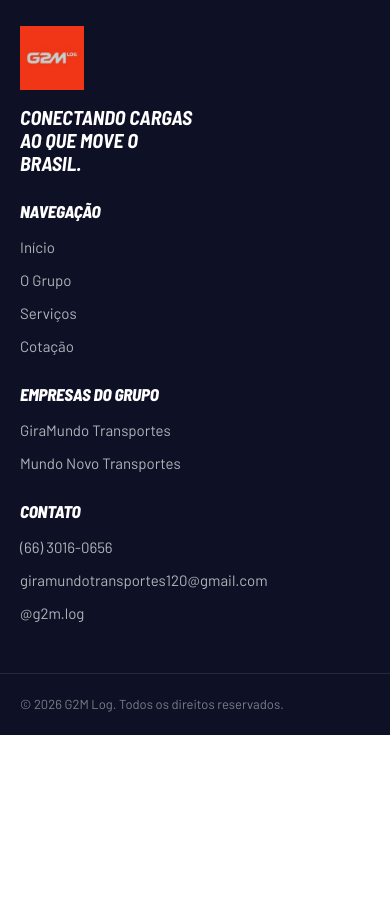
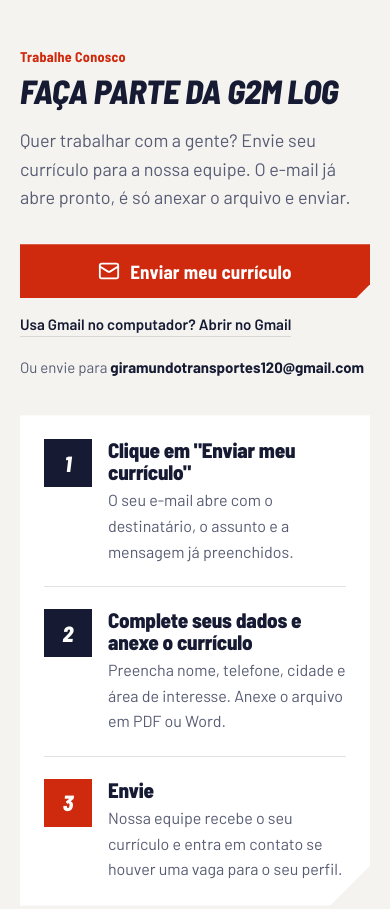
Before and after one commit to gustagoatt/giramundotransportes, a plain HTML site: page index.html in a window 390 px wide. Shown: the part 5940-6849 px from the top of the page. Before the commit the page ends 6675 px from the top, so only its background shows below. Drawn offline with Linux system fonts and the light colour scheme.

Commit message:
Menu acompanha a secao e nova secao Trabalhe Conosco
Co-Authored-By: Claude Opus 5.5 <noreply@anthropic.com>
Claude-Session: https://claude.ai/code/session_017xnz1XapoKjYd1aFfN7f2v

```diff
--- a/index.html
+++ b/index.html
@@ -77,7 +77,7 @@ button,input,select,textarea{font:inherit;color:inherit}
 .brand span{font-family:var(--h);font-weight:700;font-size:14px;line-height:1.2;color:var(--muted);border-left:1px solid var(--line);padding-left:14px}
 .brand span b{display:block;color:var(--navy);font-size:16px}
 .nav{display:flex;align-items:center;gap:28px}
-.nav ul{display:flex;gap:24px}
+.nav ul{display:flex;gap:20px}
 .nav ul a{font-family:var(--h);font-weight:700;font-size:18px;color:var(--navy);padding:26px 0;position:relative}
 .nav ul a::after{content:"";position:absolute;left:0;right:0;bottom:16px;height:3px;background:var(--red);transform:scaleX(0);transform-origin:left;transition:transform .3s var(--ease)}
 .nav ul a:hover::after,.nav ul a.on::after{transform:scaleX(1)}
@@ -185,6 +185,25 @@ button,input,select,textarea{font:inherit;color:inherit}
 .form .btn{margin-top:20px;width:100%}
 .form__note{margin-top:12px;font-size:13px;color:var(--muted);text-align:center}
 
+
+/* ---------- Trabalhe conosco ---------- */
+.job{position:relative;background:var(--off);padding-block:clamp(88px,10vw,140px);overflow:hidden;isolation:isolate}
+.job::after{content:"";position:absolute;right:0;top:0;bottom:0;width:min(34vw,420px);background:var(--red);clip-path:polygon(38% 0,100% 0,100% 100%,0 100%);z-index:-1;opacity:.95}
+.job__grid{display:grid;grid-template-columns:minmax(0,1fr) minmax(0,1fr);gap:clamp(36px,5vw,80px);align-items:center}
+.job__cta{display:flex;flex-direction:column;align-items:flex-start;gap:14px;margin-top:32px}
+.job__cta .btn .ic{width:22px;height:22px}
+.job__alt{font-weight:600;font-size:15px;color:var(--navy);border-bottom:1px solid var(--line)}
+.job__alt:hover{border-color:var(--red)}
+.job__mail{margin-top:18px;font-size:15px;color:var(--muted);word-break:break-word}
+.job__mail b{color:var(--navy)}
+.job__steps{background:#fff;padding:clamp(24px,3vw,36px);display:grid;gap:22px;box-shadow:0 18px 44px rgba(22,27,51,.12);clip-path:polygon(0 0,100% 0,100% calc(100% - 40px),calc(100% - 40px) 100%,0 100%)}
+.job__steps li{display:grid;grid-template-columns:48px 1fr;gap:16px;align-items:start}
+.job__steps li+li{padding-top:22px;border-top:1px solid var(--line)}
+.job__steps span{display:flex;align-items:center;justify-content:center;width:48px;height:48px;background:var(--navy);color:#fff;font-family:var(--h);font-weight:800;font-style:italic;font-size:22px}
+.job__steps li:last-child span{background:var(--red-ink)}
+.job__steps h3{font-size:21px;font-weight:800}
+.job__steps p{margin-top:4px;color:var(--muted);font-size:16px}
+
 /* ---------- Rodapé ---------- */
 .ft{background:#0E1126;color:rgba(255,255,255,.68);font-size:15px}
 .ft__top{display:grid;grid-template-columns:1.3fr 1fr 1fr 1fr;gap:36px;padding-block:64px 48px}
@@ -207,7 +226,7 @@ button,input,select,textarea{font:inherit;color:inherit}
    Responsivo
    ========================================================= */
 @media (max-width:1100px){
-  .nav ul{gap:16px}.nav ul a{font-size:17px}
+  .nav ul{gap:14px}.nav ul a{font-size:16px}
   .brand span{display:none}
 }
 @media (max-width:960px){
@@ -234,6 +253,8 @@ button,input,select,textarea{font:inherit;color:inherit}
   .svc__grid{grid-template-columns:1fr}
   .svc__photo{min-height:340px}
   .quote__grid{grid-template-columns:1fr}
+  .job__grid{grid-template-columns:1fr}
+  .job::after{width:40vw;top:auto;height:180px;opacity:.9}
   .ft__top{grid-template-columns:1fr 1fr}
   .ft__brand{grid-column:1/-1}
 }
@@ -246,6 +267,8 @@ button,input,select,textarea{font:inherit;color:inherit}
   .co__body{padding:30px 22px 52px}
   .co__body--mn{padding-top:30px}
   .form__grid{grid-template-columns:1fr}
+  .job__cta .btn{width:100%}
+  .job::after{display:none}
   .ft__top{grid-template-columns:1fr;gap:28px}
   .wa-float{right:16px;bottom:16px;width:56px;height:56px}
 }
@@ -268,6 +291,7 @@ button,input,select,textarea{font:inherit;color:inherit}
         <li><a href="#grupo">O Grupo</a></li>
         <li><a href="#servicos">Serviços</a></li>
         <li><a href="#cotacao">Cotação</a></li>
+        <li><a href="#trabalhe-conosco">Trabalhe Conosco</a></li>
         <li><a href="#contato">Contato</a></li>
       </ul>
       <a class="btn btn--red" href="#cotacao">Solicitar cotação</a>
@@ -367,7 +391,7 @@ button,input,select,textarea{font:inherit;color:inherit}
 <!-- COTAÇÃO -->
 <section class="quote" id="cotacao">
   <div class="wrap quote__grid">
-    <div class="rv" id="contato">
+    <div class="rv">
       <h2 class="tt"><small>Cotação</small>Faça uma cotação da sua carga</h2>
       <p class="lead">Preencha o formulário e a sua solicitação chega pronta no nosso WhatsApp. Se preferir, fale direto com a equipe.</p>
       <ul class="direct">
@@ -397,12 +421,32 @@ button,input,select,textarea{font:inherit;color:inherit}
   </div>
 </section>
 
+<!-- TRABALHE CONOSCO -->
+<section class="job" id="trabalhe-conosco">
+  <div class="wrap job__grid">
+    <div class="rv">
+      <h2 class="tt"><small>Trabalhe Conosco</small>Faça parte da G2M Log</h2>
+      <p class="lead">Quer trabalhar com a gente? Envie seu currículo para a nossa equipe. O e-mail já abre pronto, é só anexar o arquivo e enviar.</p>
+      <div class="job__cta">
+        <a class="btn btn--red" href="mailto:giramundotransportes120@gmail.com?subject=Curr%C3%ADculo%20-%20Trabalhe%20Conosco%20G2M%20Log&amp;body=Ol%C3%A1%2C%20equipe%20G2M%20Log%21%0A%0ATenho%20interesse%20em%20trabalhar%20com%20voc%C3%AAs%20e%20envio%20meu%20curr%C3%ADculo%20em%20anexo.%0A%0ANome%3A%0ATelefone/WhatsApp%3A%0ACidade%3A%0A%C3%81rea%20de%20interesse%20%28ex.%3A%20motorista%2C%20administrativo%2C%20manuten%C3%A7%C3%A3o%29%3A%0A%0AObrigado%28a%29%21"><svg class="ic" viewBox="0 0 24 24" aria-hidden="true"><rect width="20" height="16" x="2" y="4" rx="2"/><path d="m22 7-8.97 5.7a1.94 1.94 0 0 1-2.06 0L2 7"/></svg>Enviar meu currículo</a>
+        <a class="job__alt" href="https://mail.google.com/mail/?view=cm&amp;fs=1&amp;to=giramundotransportes120@gmail.com&amp;su=Curr%C3%ADculo%20-%20Trabalhe%20Conosco%20G2M%20Log&amp;body=Ol%C3%A1%2C%20equipe%20G2M%20Log%21%0A%0ATenho%20interesse%20em%20trabalhar%20com%20voc%C3%AAs%20e%20envio%20meu%20curr%C3%ADculo%20em%20anexo.%0A%0ANome%3A%0ATelefone/WhatsApp%3A%0ACidade%3A%0A%C3%81rea%20de%20interesse%20%28ex.%3A%20motorista%2C%20administrativo%2C%20manuten%C3%A7%C3%A3o%29%3A%0A%0AObrigado%28a%29%21" target="_blank" rel="noopener">Usa Gmail no computador? Abrir no Gmail</a>
+      </div>
+      <p class="job__mail">Ou envie para <b>giramundotransportes120@gmail.com</b></p>
+    </div>
+    <ol class="job__steps rv">
+      <li><span>1</span><div><h3>Clique em "Enviar meu currículo"</h3><p>O seu e-mail abre com o destinatário, o assunto e a mensagem já preenchidos.</p></div></li>
+      <li><span>2</span><div><h3>Complete seus dados e anexe o currículo</h3><p>Preencha nome, telefone, cidade e área de interesse. Anexe o arquivo em PDF ou Word.</p></div></li>
+      <li><span>3</span><div><h3>Envie</h3><p>Nossa equipe recebe o seu currículo e entra em contato se houver uma vaga para o seu perfil.</p></div></li>
+    </ol>
+  </div>
+</section>
+
 </main>
 
-<footer class="ft">
+<footer class="ft" id="contato">
   <div class="wrap ft__top">
     <div class="ft__brand"><img src="assets/logo-g2m.png" alt="Logo G2M Log" loading="lazy"><p>Conectando cargas ao que move o Brasil.</p></div>
-    <div><h4>Navegação</h4><ul><li><a href="#inicio">Início</a></li><li><a href="#grupo">O Grupo</a></li><li><a href="#servicos">Serviços</a></li><li><a href="#cotacao">Cotação</a></li></ul></div>
+    <div><h4>Navegação</h4><ul><li><a href="#inicio">Início</a></li><li><a href="#grupo">O Grupo</a></li><li><a href="#servicos">Serviços</a></li><li><a href="#cotacao">Cotação</a></li><li><a href="#trabalhe-conosco">Trabalhe Conosco</a></li></ul></div>
     <div><h4>Empresas do grupo</h4><ul><li>GiraMundo Transportes</li><li>Mundo Novo Transportes</li></ul></div>
     <div><h4>Contato</h4><ul><li><a href="tel:+556630160656">(66) 3016-0656</a></li><li><a href="mailto:giramundotransportes120@gmail.com" style="word-break:break-all">giramundotransportes120@gmail.com</a></li><li><a href="https://www.instagram.com/g2m.log/" target="_blank" rel="noopener">@g2m.log</a></li></ul></div>
   </div>
@@ -424,6 +468,21 @@ button,input,select,textarea{font:inherit;color:inherit}
   nav.querySelectorAll("a").forEach(function(a){a.addEventListener("click",close)});
   document.addEventListener("keydown",function(e){if(e.key==="Escape")close()});
   window.addEventListener("resize",function(){if(window.innerWidth>960)close()});
+
+
+  /* menu: marca a seção que está na tela */
+  var links=[].slice.call(document.querySelectorAll(".nav ul a"));
+  var targets=links.map(function(l){return document.querySelector(l.getAttribute("href"))});
+  var ticking=false;
+  function mark(){
+    ticking=false;
+    var line=hd.offsetHeight+window.innerHeight*0.35, cur=0;
+    targets.forEach(function(t,i){ if(t && t.getBoundingClientRect().top<=line) cur=i; });
+    if(window.innerHeight+window.scrollY>=document.documentElement.scrollHeight-4) cur=targets.length-1;
+    links.forEach(function(l,i){ l.classList.toggle("on",i===cur); if(i===cur) l.setAttribute("aria-current","true"); else l.removeAttribute("aria-current"); });
+  }
+  window.addEventListener("scroll",function(){ if(!ticking){ticking=true;requestAnimationFrame(mark);} },{passive:true});
+  window.addEventListener("resize",mark); mark();
 
   /* Cotação → WhatsApp com mensagem pronta */
   var form=document.getElementById("quoteForm"), err=document.getElementById("formErr");
@@ -455,9 +514,6 @@ button,input,select,textarea{font:inherit;color:inherit}
   }else{
     var io=new IntersectionObserver(function(es){es.forEach(function(e){if(e.isIntersecting){e.target.classList.add("in");io.unobserve(e.target)}})},{threshold:.1,rootMargin:"0px 0px -6% 0px"});
     document.querySelectorAll(".rv").forEach(function(el){io.observe(el)});
-    var links=document.querySelectorAll(".nav ul a");
-    var spy=new IntersectionObserver(function(es){es.forEach(function(e){if(!e.isIntersecting)return;links.forEach(function(l){l.classList.toggle("on",l.getAttribute("href")==="#"+e.target.id)})})},{rootMargin:"-45% 0px -50% 0px"});
-    document.querySelectorAll("main section[id]").forEach(function(s){spy.observe(s)});
   }
 })();
 </script>
```
